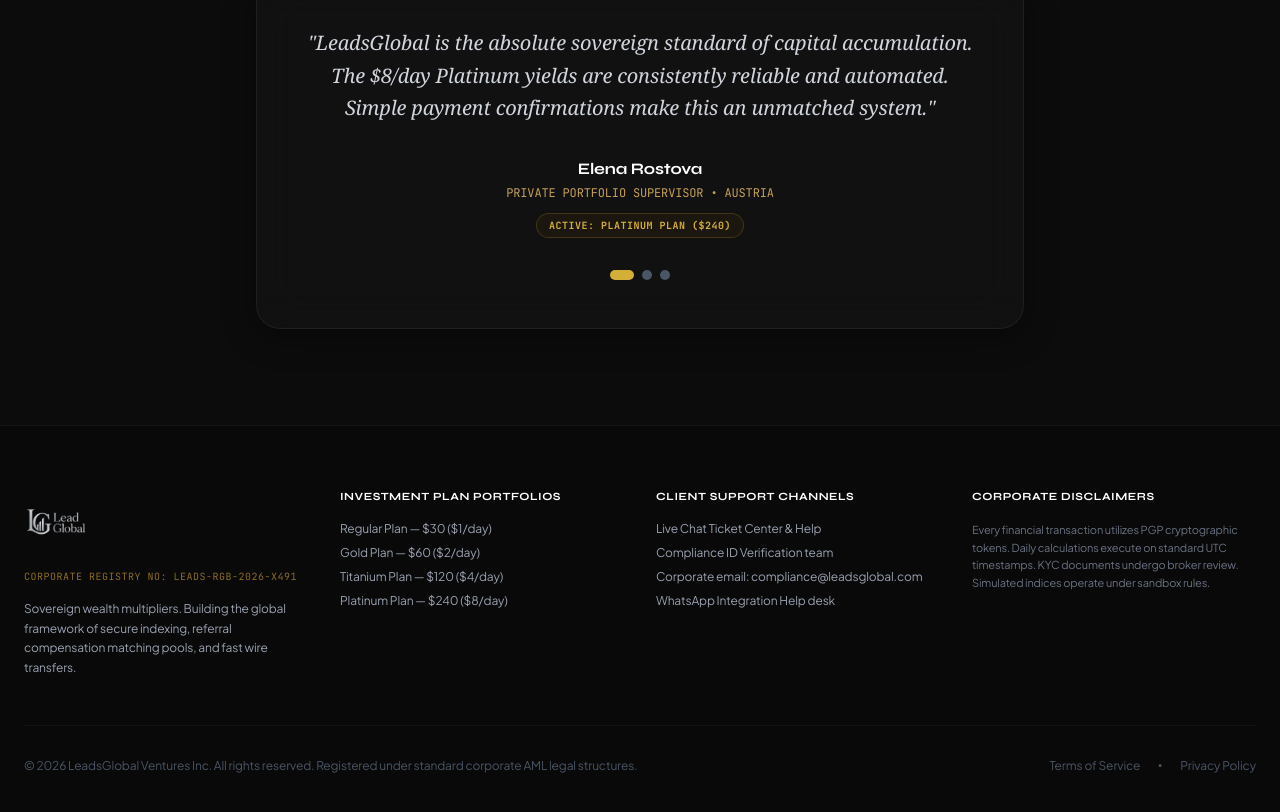
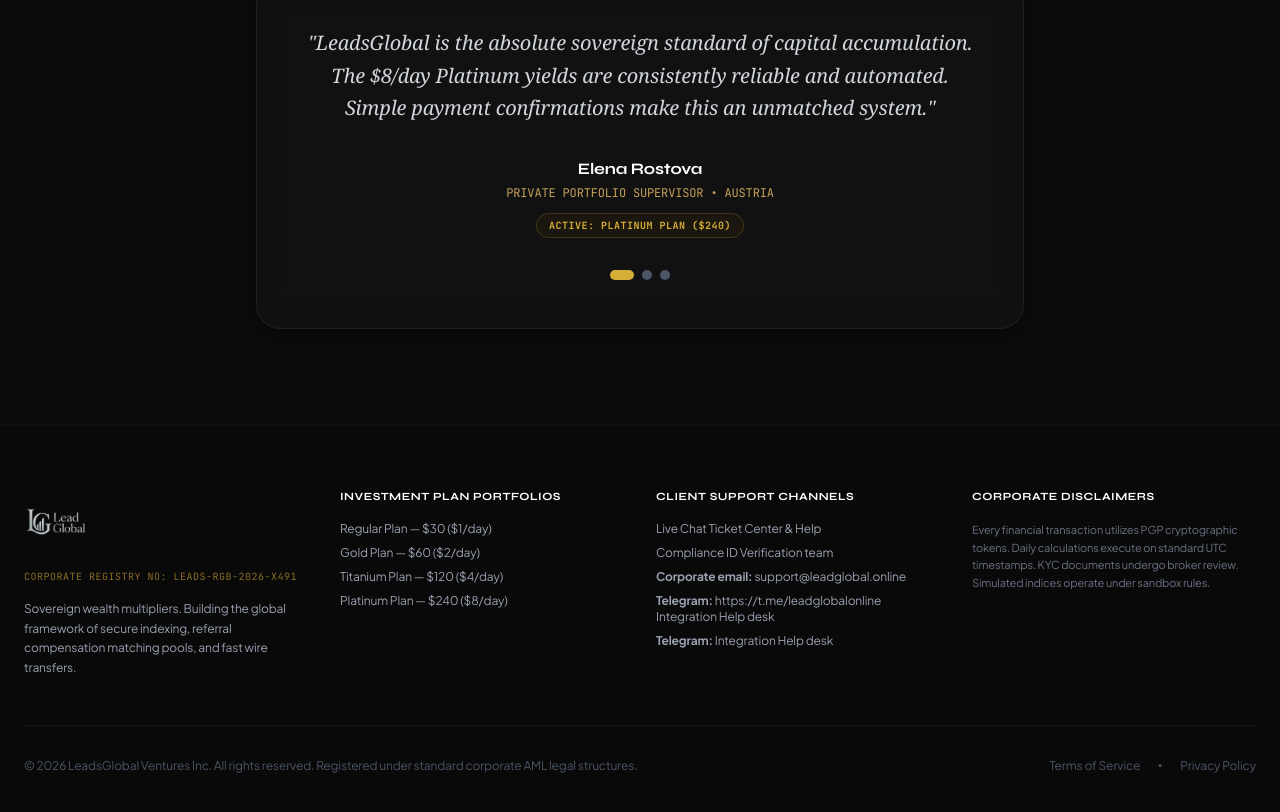
Before and after one commit to Wealth08/LEAD-GLOBAL, a React (Vite) app: page / in a window 1280 px wide. Shown: the part 5494-6306 px from the top of the page. Built offline with nearby package versions, Linux system fonts and the light colour scheme.

Commit message:
push edit

```diff
--- a/src/components/Home.tsx
+++ b/src/components/Home.tsx
@@ -655,8 +655,9 @@
             <ul className="space-y-2 text-gray-400">
               <li>Live Chat Ticket Center & Help</li>
               <li>Compliance ID Verification team</li>
-              <li>Corporate email: compliance@leadsglobal.com</li>
-              <li>WhatsApp Integration Help desk</li>
+              <li><b>Corporate email:</b> support@leadglobal.online</li>
+              <li><b>Telegram:</b> https://t.me/leadglobalonline Integration Help desk</li>
+              <li><b>Telegram:</b> Integration Help desk</li>
             </ul>
           </div>
 
```
Also changed, not shown: src/components/AdminPanel.tsx (line endings or trailing spaces).
